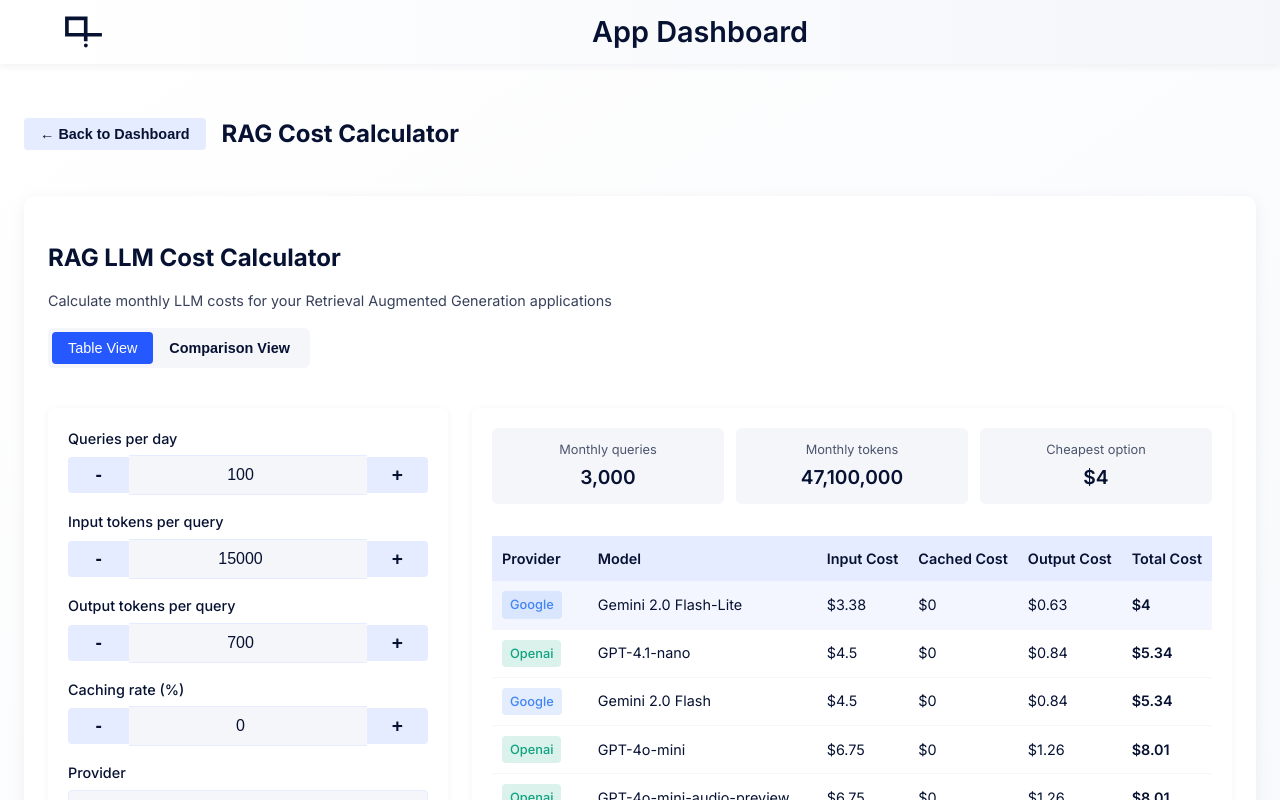
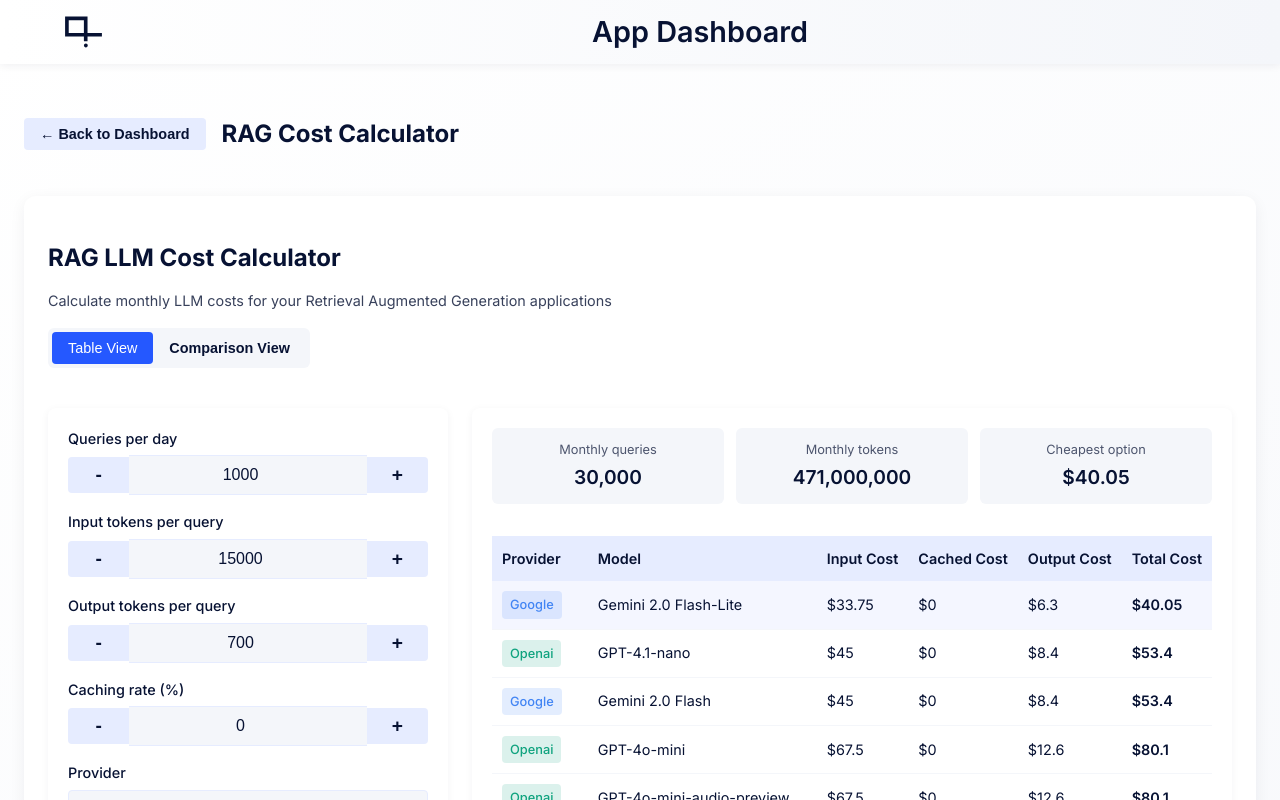
Before and after one commit to mathislucka/deepset-webinar-ui, a React (Vite) app: page / in a window 1280 px wide. Both pictures are taken after a click on the element 221 px from the left and 399 px from the top of the page. Shown: the top 800 px of the page. Built offline with nearby package versions, Linux system fonts and the light colour scheme; the HTML template or start-up script is replaced by a standard one.

Commit message:
chore: adjust default queries per day to a more realistic value for RAG applications

```diff
--- a/src/components/RAGCalculator.jsx
+++ b/src/components/RAGCalculator.jsx
@@ -40,7 +40,7 @@ const MODEL_PRICING = {
 // Main calculator component
 const RAGCalculator = () => {
   // State variables
-  const [queriesPerDay, setQueriesPerDay] = useState(100);
+  const [queriesPerDay, setQueriesPerDay] = useState(1000);
   const [inputTokens, setInputTokens] = useState(15000);
   const [outputTokens, setOutputTokens] = useState(700);
   const [cachingRate, setCachingRate] = useState(0);
```
